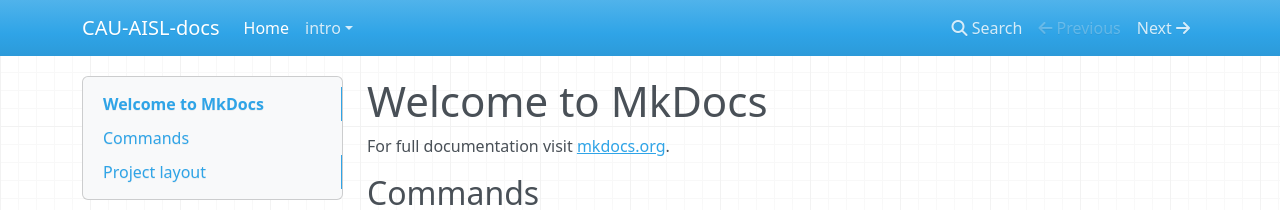
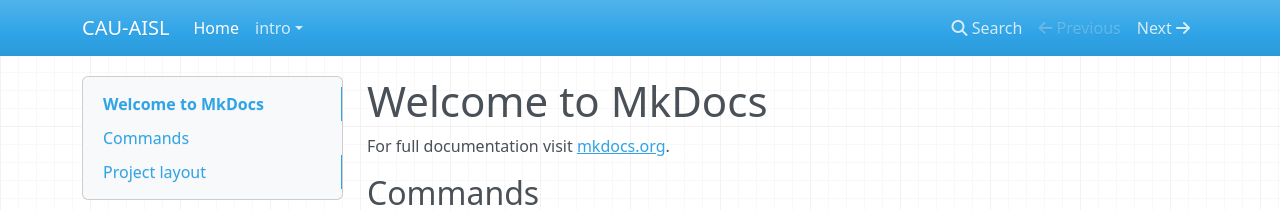
Before and after one commit to CAU-AISL/AISL-Docs, an MkDocs documentation site: the page built from docs/index.md, in a window 1280 px wide. Shown: the top 210 px of the page. Built offline with MkDocs 1.6.1, drawn with Linux system fonts in a browser that asks for light colours; nearby versions of some CDN libraries.

Commit message:
rename site

```diff
--- a/mkdocs.yml
+++ b/mkdocs.yml
@@ -1,4 +1,4 @@
-site_name: CAU-AISL-docs
+site_name: CAU-AISL
 
 nav:
   - Home : index.md
```
